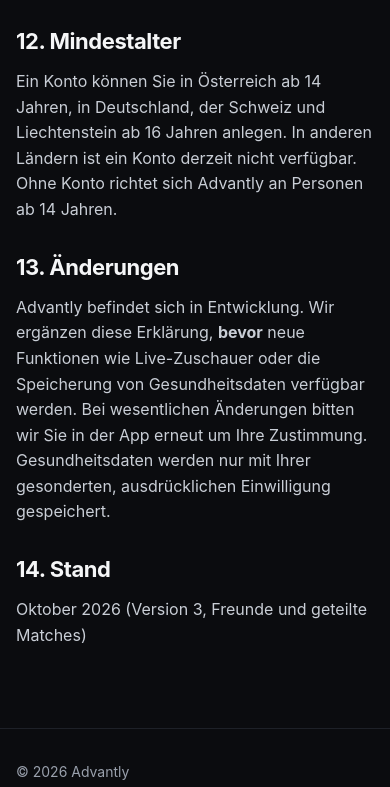
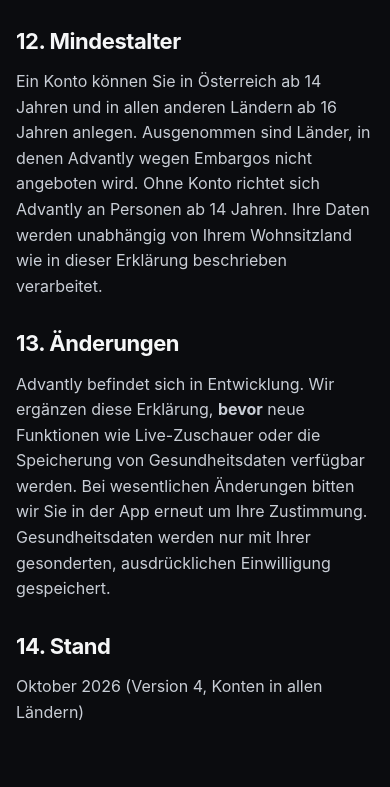
Before and after one commit to thealextd1337-spec/advantly-site, a plain HTML site: page site/app-datenschutz.html in a window 390 px wide. Shown: the part 10670-11457 px from the top of the page. Drawn offline with Linux system fonts and the light colour scheme.

Commit message:
0.2.0 Build 4: Konten weltweit ab 16, neue versionCodes 41/42 (#83)
* Build 3 für 0.2.0: neue versionCodes 31 (Phone) / 32 (Wear)

- Wear-Build 22 hängt im geschlossenen Test fest (Release ersetzt,
  nicht einreichbar); ein neuer Versionscode löst das
- Phone zieht mit, damit beide Formfaktoren denselben Stand haben

Co-Authored-By: Claude Opus 5.5 <noreply@anthropic.com>

* Konten weltweit ab 16 (AT 14), Build 4

- Migration 20261028000100: alle ISO-Länder außer Bestandsregeln und
  Embargoländern (CU, IR, KP, SY) mit Mindestalter 16 freigeschaltet
- pgTAP: unbekannte Länder jetzt über Fantasiecode XX getestet, neuer
  Test 360 für die weltweiten Regeln
- App prüft nur noch das Format (zwei Großbuchstaben); welche Länder
  erlaubt sind, entscheidet der Server; Feldbeschriftung DE/EN angepasst
- Datenschutzerklärung Version 4 (DE/EN) und Freigabe-SQL PRIVACY 4
- buildNumber 4 (versionCodes 41/42) für die geschlossenen Tests

Co-Authored-By: Claude Opus 5.5 <noreply@anthropic.com>

---------

Co-authored-by: Claude Opus 5.5 <noreply@anthropic.com>

```diff
--- a/site/app-datenschutz.html
+++ b/site/app-datenschutz.html
@@ -163,15 +163,15 @@
       <p>Sie haben außerdem das Recht, sich bei einer Datenschutz-Aufsichtsbehörde zu beschweren (Art. 77 DSGVO). In Österreich ist das die Österreichische Datenschutzbehörde, Barichgasse 40–42, 1030 Wien, <a href="https://www.dsb.gv.at/">dsb.gv.at</a>. Sie können sich auch an die Aufsichtsbehörde Ihres Aufenthaltsorts wenden.</p>
 
       <h2>12. Mindestalter</h2>
-      <p>Ein Konto können Sie in Österreich ab 14 Jahren, in Deutschland, der Schweiz und Liechtenstein ab 16 Jahren anlegen. In anderen Ländern ist ein Konto derzeit nicht verfügbar. Ohne Konto richtet sich Advantly an Personen ab 14 Jahren.</p>
-      <!-- Werte aus country_age_rules. Geprüft 27.10.2026: LI ohne Abweichung von Art. 8 DSGVO → 16 (DSG LI, Datenschutzstelle);
+      <p>Ein Konto können Sie in Österreich ab 14 Jahren und in allen anderen Ländern ab 16 Jahren anlegen. Ausgenommen sind Länder, in denen Advantly wegen Embargos nicht angeboten wird. Ohne Konto richtet sich Advantly an Personen ab 14 Jahren. Ihre Daten werden unabhängig von Ihrem Wohnsitzland wie in dieser Erklärung beschrieben verarbeitet.</p>
+      <!-- Werte aus country_age_rules. Seit 28.10.2026 alle übrigen Länder 16 (Nutzerentscheid, Embargoländer CU/IR/KP/SY ausgenommen). Geprüft 27.10.2026: LI ohne Abweichung von Art. 8 DSGVO → 16 (DSG LI, Datenschutzstelle);
            CH: revDSG ohne feste Grenze (Urteilsfähigkeit, Art. 16/19 ZGB), DSGVO gilt über Art. 3 Abs. 2 → 16 beibehalten. -->
 
       <h2>13. Änderungen</h2>
       <p>Advantly befindet sich in Entwicklung. Wir ergänzen diese Erklärung, <strong>bevor</strong> neue Funktionen wie Live-Zuschauer oder die Speicherung von Gesundheitsdaten verfügbar werden. Bei wesentlichen Änderungen bitten wir Sie in der App erneut um Ihre Zustimmung. Gesundheitsdaten werden nur mit Ihrer gesonderten, ausdrücklichen Einwilligung gespeichert.</p>
 
       <h2>14. Stand</h2>
-      <p>Oktober 2026 (Version 3, Freunde und geteilte Matches)</p>
+      <p>Oktober 2026 (Version 4, Konten in allen Ländern)</p>
     </div>
   </main>
 
```
Also changed, not shown: site/en/app-privacy.html (+2 -2 lines).
